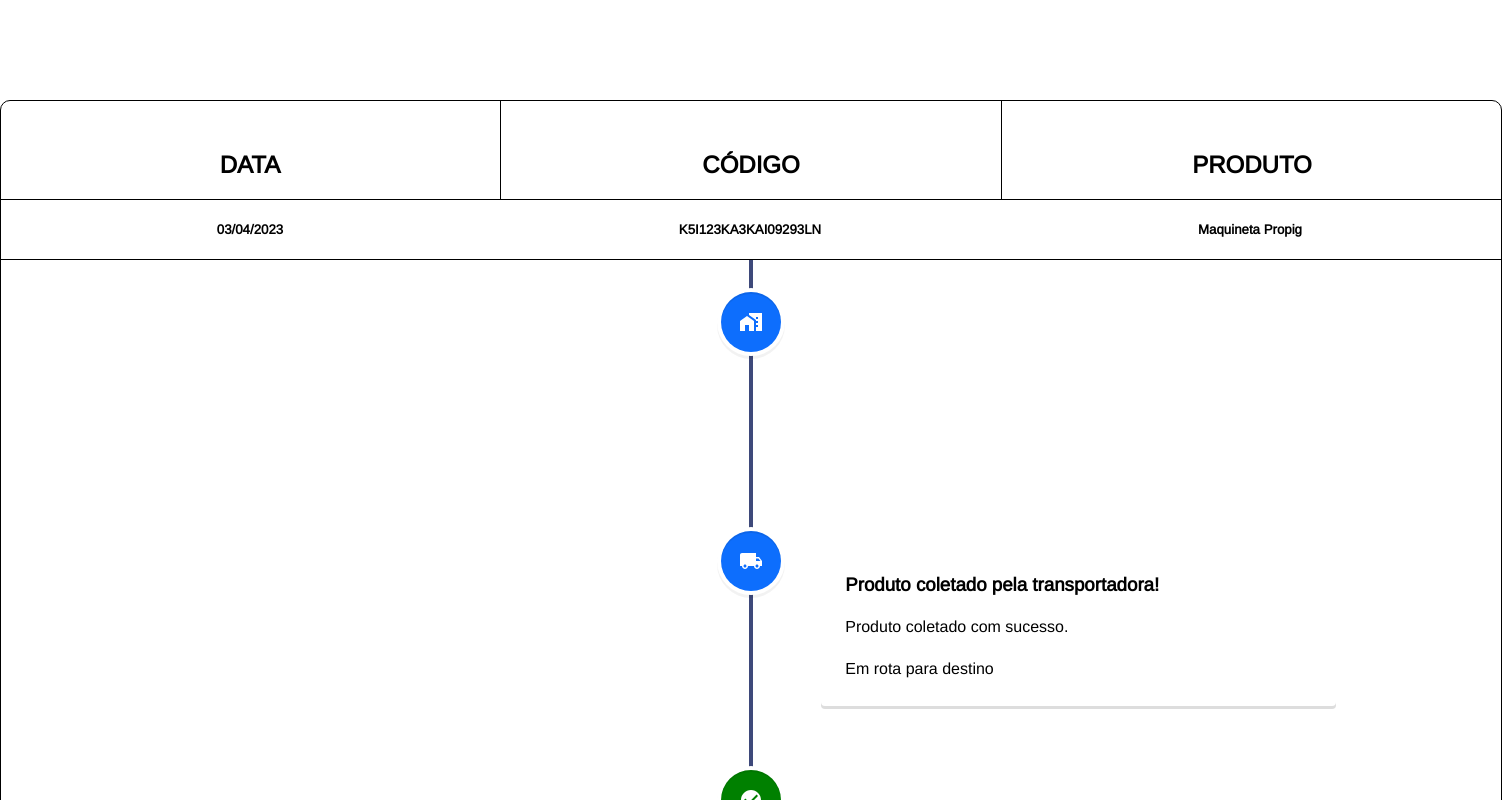
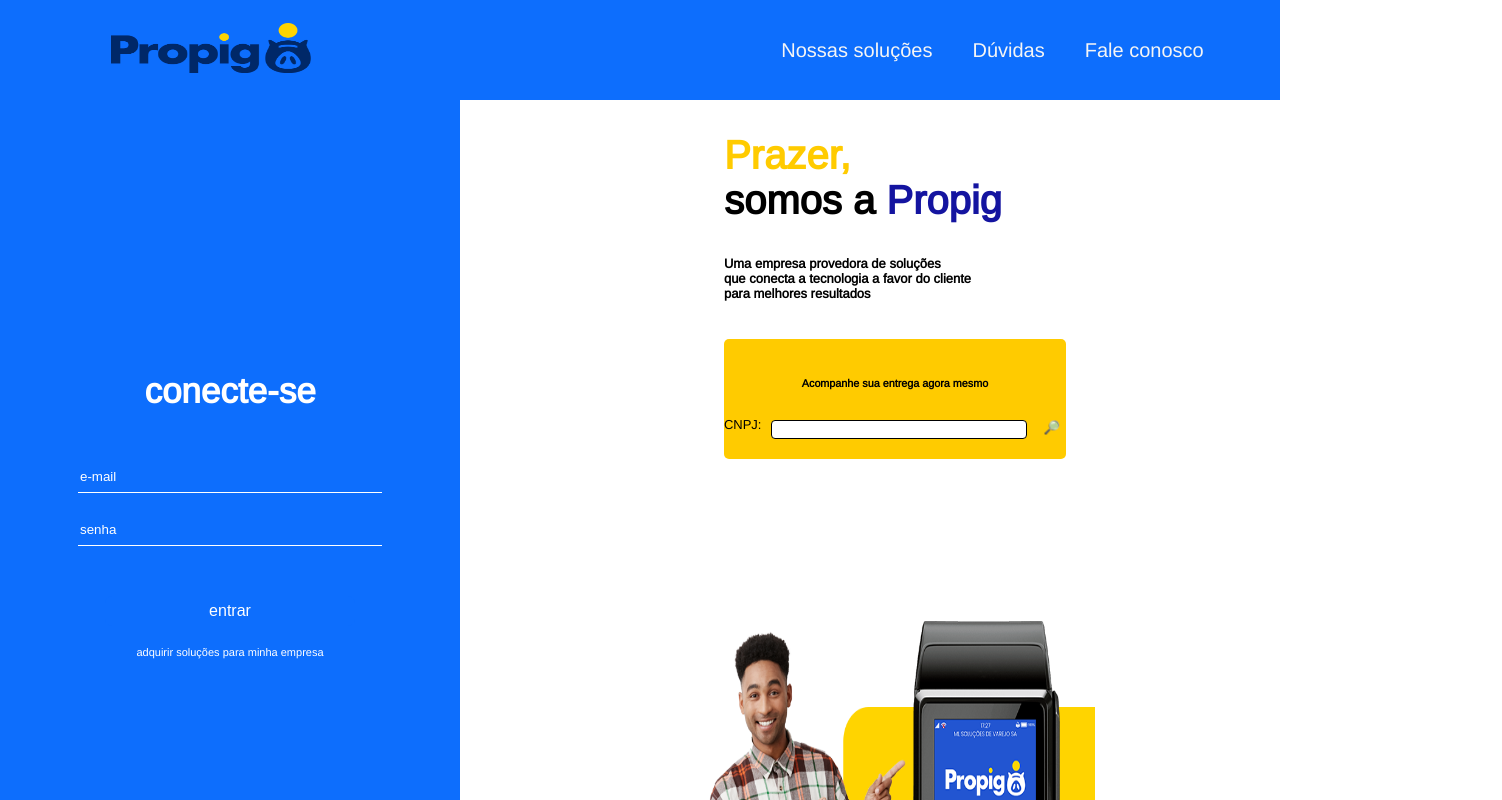
Before and after one commit to gustavoMarquesz/propig, a React (Create React App) app in the folder propig/: page / in a window 1280 px wide. Shown: the top 800 px of the page, 1502 px wide, since content can reach past the window. Built offline with nearby package versions, Linux system fonts and the light colour scheme.

Commit message:
react-router-dom adicionado

```diff
--- a/propig/package.json
+++ b/propig/package.json
@@ -12,6 +12,7 @@
     "@testing-library/user-event": "^13.5.0",
     "react": "^18.2.0",
     "react-dom": "^18.2.0",
+    "react-router-dom": "^6.10.0",
     "react-scripts": "^5.0.1",
     "react-vertical-timeline-component": "^3.6.0",
     "web-vitals": "^2.1.4"
--- a/propig/src/App.js
+++ b/propig/src/App.js
@@ -4,12 +4,21 @@
 import TimeLine from './pages/TimeLine';
 import NavBar from './components/NavBar';
 
+import {BrowserRouter as Router, Link, Route, Routes, useLocation} from "react-router-dom"
+
 
 function App() {
   return (
     <div className="App">
+      <Router>
+        <NavBar/>
+        <Routes>
+          <Route path='/' element={<LoginPage/>}/>
+          <Route path='/register' element={<RegisterPage/>}/>
+          <Route path='/acompanhar-pedido' element={<TimeLine/>}/>
+        </Routes>
 
-      <TimeLine/>
+      </Router>
 
     </div>
   );
--- a/propig/src/components/NavBar.jsx
+++ b/propig/src/components/NavBar.jsx
@@ -1,20 +1,34 @@
+import { useEffect, useState } from "react"
 import Logo from "../assets/logo.png"
+import MenuIcon from '@mui/icons-material/Menu';
 import navBar from "../styles/navBar.css"
+import { Link, useLocation } from "react-router-dom"
 
 function NavBar(){
 
+    const [expandNavbar, setExpandNavbar] = useState(false)
+
+    const local = useLocation()
+
+    useEffect(()=>{
+        setExpandNavbar(false)
+    },[local])
+
     return(
-        <section className="section-nav">
-            <nav className="nav-bar">
-                <img src={Logo}/>
-                <ul className="ul-navbar">
-                    <li>Nossas soluções</li>
-                    <li>Dúvidas</li>
-                    <li>Fale conosco</li>
-                    <li>Portal CREDMOURA</li>
-                </ul>
-
-            </nav>
+        <section className="navbar" id={expandNavbar ? "open" : "close"}>
+            <div className="toggleButton">
+                <button onClick={() => setExpandNavbar((prev)=> !prev)}> <MenuIcon/> </button>
+            </div>
+            <div className="links">
+                <div>
+                    <Link className="link" to="/"> <img className="propig-imagem" src={Logo}/> </Link>
+                </div>
+                <div className="other-links">
+                    <Link className="link" to="/ainda/não/definido">Nossas soluções</Link>
+                    <Link className="link" to="/ainda/não/definido">Dúvidas</Link>
+                    <Link className="link" to="/ainda/não/definido">Fale conosco</Link>
+                </div>
+            </div>
 
         </section>
     )
--- a/propig/src/pages/TimeLine.jsx
+++ b/propig/src/pages/TimeLine.jsx
@@ -7,6 +7,8 @@
 import LocalShippingIcon from '@mui/icons-material/LocalShipping';
 
 import adressIcons from "../assets/adressIcons.svg"
+
+
 
 function TimeLine(){
     return(
--- a/propig/src/styles/loginPage.css
+++ b/propig/src/styles/loginPage.css
@@ -129,6 +129,7 @@
   cursor: pointer;
  }
 
+
 @media screen and (max-width: 775px){
   .welcome{
     gap: 1px;
--- a/propig/src/styles/navBar.css
+++ b/propig/src/styles/navBar.css
@@ -1,29 +1,120 @@
-.section-nav{
-    margin-top: 30px;
+.navbar {
+    width: 100%;
+    height: 100px;
+    background-color: #0d6efd;
+  }
+
+  .propig-imagem{
+        position: relative;
+        margin-left: 35px;
+        width: 150px;
+        height: 50px;
+  }
+
+  .links {
+    width: 100%;
+    height: 100%;
     display: flex;
     align-items: center;
     justify-content: center;
   }
 
-.nav-bar{
-    gap: 550px;
+  .other-links{
+    display: flex;
+    flex-direction: column;
+  }
+
+  .navbar a {
+    color: whitesmoke;
+    text-decoration: none;
+    margin: 20px;
+    font-size: 20px;
+    transition: 0.5s;
+
+  }
+
+  .navbar a:hover{
+    color: #ffcb00;
+  }
+
+  .toggleButton {
+    width: 100%;
+    height: 100px;
     display: flex;
     align-items: center;
-    justify-content: space-between;
+    justify-content: flex-end;
   }
 
-.ul-navbar{
-    margin-top: 30px;
-    gap: 35px;
-    display: flex;
-    list-style-type: none;
+  .toggleButton svg {
+    font-size: 30px;
   }
-
-li{
+  .toggleButton button {
+    margin-right: 20px;
+    background-color: transparent;
+    border: none;
+    color: white;
     cursor: pointer;
   }
 
-nav img{
-    width: 150px;
+  #open {
+    height: 100vh;
+  }
+
+  #open .links {
+    flex-direction: column;
+    justify-content: flex-start;
+    margin-top: 100px;
+  }
+
+  #open a {
+    width: 100%;
+    text-align: center;
+  }
+
+  @media only screen and (max-width: 900px) {
+    .navbar a {
+      width: 70px;
+    }
+  }
+
+  @media only screen and (max-width: 600px) {
+    .toggleButton {
+      display: flex;
+    }
+    #close a {
+      display: none;
+    }
+  }
+
+  @media only screen and (min-width: 600px) {
+    .propig-imagem{
+        width: 200px;
         height: 50px;
     }
+    .toggleButton {
+      display: none;
+    }
+
+    .hiddenLinks {
+      display: none;
+    }
+
+    #open {
+      height: 100px;
+    }
+
+    #open .links {
+      flex-direction: row;
+    }
+
+    .links{
+        gap: 430px;
+        justify-content: center;
+        align-items: center;
+    }
+
+    .other-links{
+        flex-direction: row;
+    }
+
+  }
--- a/propig/src/styles/timeLine.css
+++ b/propig/src/styles/timeLine.css
@@ -71,6 +71,7 @@
 }
 
 @media  screen and (max-width: 775px) {
+
     .tl{
         margin-top: 0px;
     }
@@ -88,6 +89,4 @@
         min-width: 330px;
     }
 
-
-
 }
```
Also changed, not shown: 1 other file (tests, documents, lock files or other folders). Lines whose indentation alone changed are shown as unchanged.
